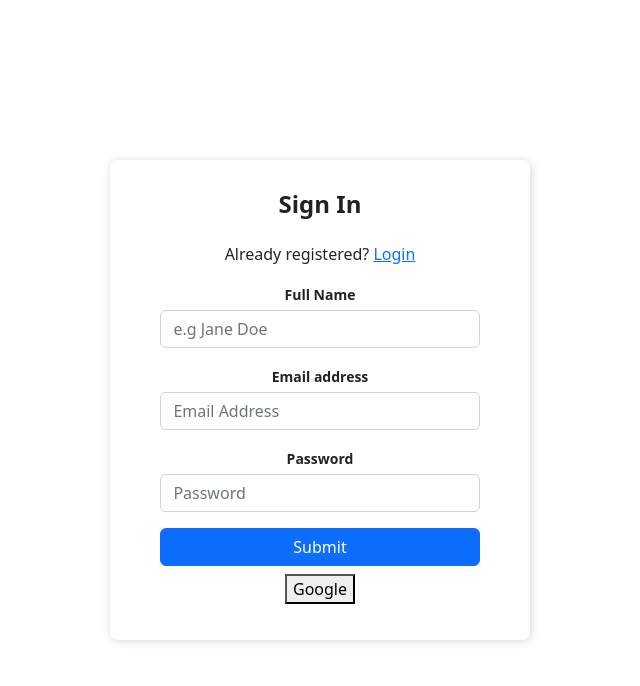
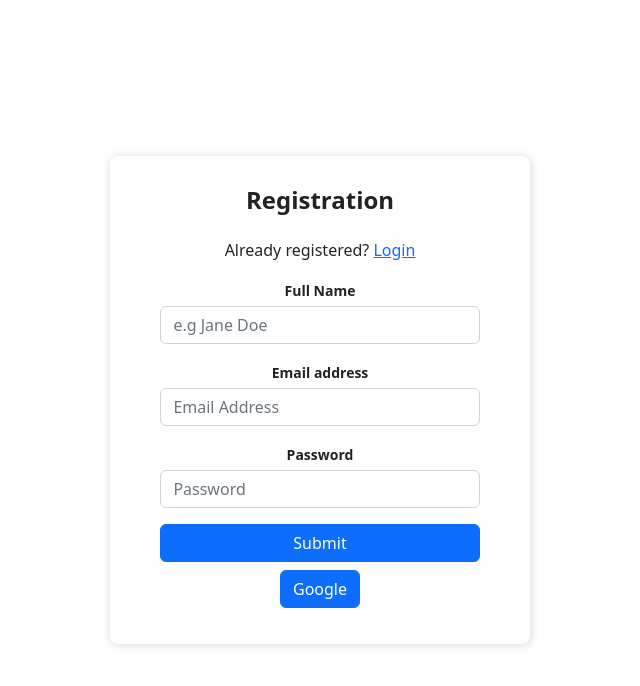
Before and after one commit to rezwanrahimr/Project-Sunshine, a React (Create React App) app: page /signUp in a window 1280 px wide. Shown: the top 686 px of the page, without its empty margins (320-960 px from the left). Built offline with nearby package versions, Linux system fonts and the light colour scheme.

Commit message:
login and reg complite

```diff
--- a/src/components/Login/Login.js
+++ b/src/components/Login/Login.js
@@ -3,18 +3,23 @@ import LoginCss from './LoginCss.css';
 import {  signInWithEmailAndPassword } from "firebase/auth";
 import auth from '../../firebase.init';
 import { useNavigate } from 'react-router-dom';
-
-
-
-
-
-
+import { useSignInWithGoogle } from 'react-firebase-hooks/auth';
+import { Button } from 'react-bootstrap';
+import Loding from '../Loding/Loding';
 const Login = () => {
   const navigate = useNavigate();
 
-
   // Google Login
-
+  const [signInWithGoogle, user, loading, error] = useSignInWithGoogle(auth);
+  if(user){
+      navigate('/home');
+  }
+  if(loading){
+      return <Loding></Loding>
+  }
+  if(error){
+      alert(error.message);
+  }
 
   // Email and Passworld Login
   const handleLogin = event => {
@@ -40,7 +45,7 @@ signInWithEmailAndPassword(auth, email, password)
       <div className="Auth-form-container">
         <form className="Auth-form" onSubmit={handleLogin}>
           <div className="Auth-form-content">
-            <h3 className="Auth-form-title">Sign In</h3>
+            <h3 className="Auth-form-title">Login</h3>
             <div className="form-group mt-3">
               <label>Email address</label>
               <input
@@ -68,7 +73,7 @@ signInWithEmailAndPassword(auth, email, password)
               Go to Sign Up <a href="/signUP">Sign-Up</a>
             </p>
             <p className="forgot-password text-right mt-2">
-              <button >Google</button>
+            <Button variant="primary" onClick={()=>signInWithGoogle()}>Google</Button>{' '}
             </p>
           </div>
         </form>
--- a/src/components/SignUp/SignUp.js
+++ b/src/components/SignUp/SignUp.js
@@ -3,10 +3,25 @@ import {  createUserWithEmailAndPassword } from "firebase/auth";
 import { useNavigate } from 'react-router-dom';
 import auth from '../../firebase.init';
 import { useSignInWithGoogle } from 'react-firebase-hooks/auth';
+import Button from 'react-bootstrap/Button';
+import Loding from '../Loding/Loding';
 const SignUp = () => {
+    const navigate = useNavigate();
+
+    // Google sign-up
     const [signInWithGoogle, user, loading, error] = useSignInWithGoogle(auth);
+    if(user){
+        navigate('/home');
+    }
+    if(loading){
+        return <Loding></Loding>
+    }
+    if(error){
+        alert(error.message);
+    }
 
-    const navigate = useNavigate();
+
+    // Email and Password
     const handleLogin = event => {
         event.preventDefault()
         const email = event.target.email.value;
@@ -35,7 +50,7 @@ const SignUp = () => {
             <div className="Auth-form-container">
                 <form className="Auth-form" onSubmit={handleLogin}>
                     <div className="Auth-form-content">
-                        <h3 className="Auth-form-title">Sign In</h3>
+                        <h3 className="Auth-form-title">Registration</h3>
                         <div className="text-center">
                             Already registered?{" "}
                             <span className="link-primary">
@@ -74,7 +89,7 @@ const SignUp = () => {
                             </button>
                         </div>
                         <p className="text-center mt-2">
-                            <button onClick={()=>signInWithGoogle()}>Google</button>
+                            <Button variant="primary" onClick={()=>signInWithGoogle()}>Google</Button>{' '}
                         </p>
                     </div>
                 </form>
```
